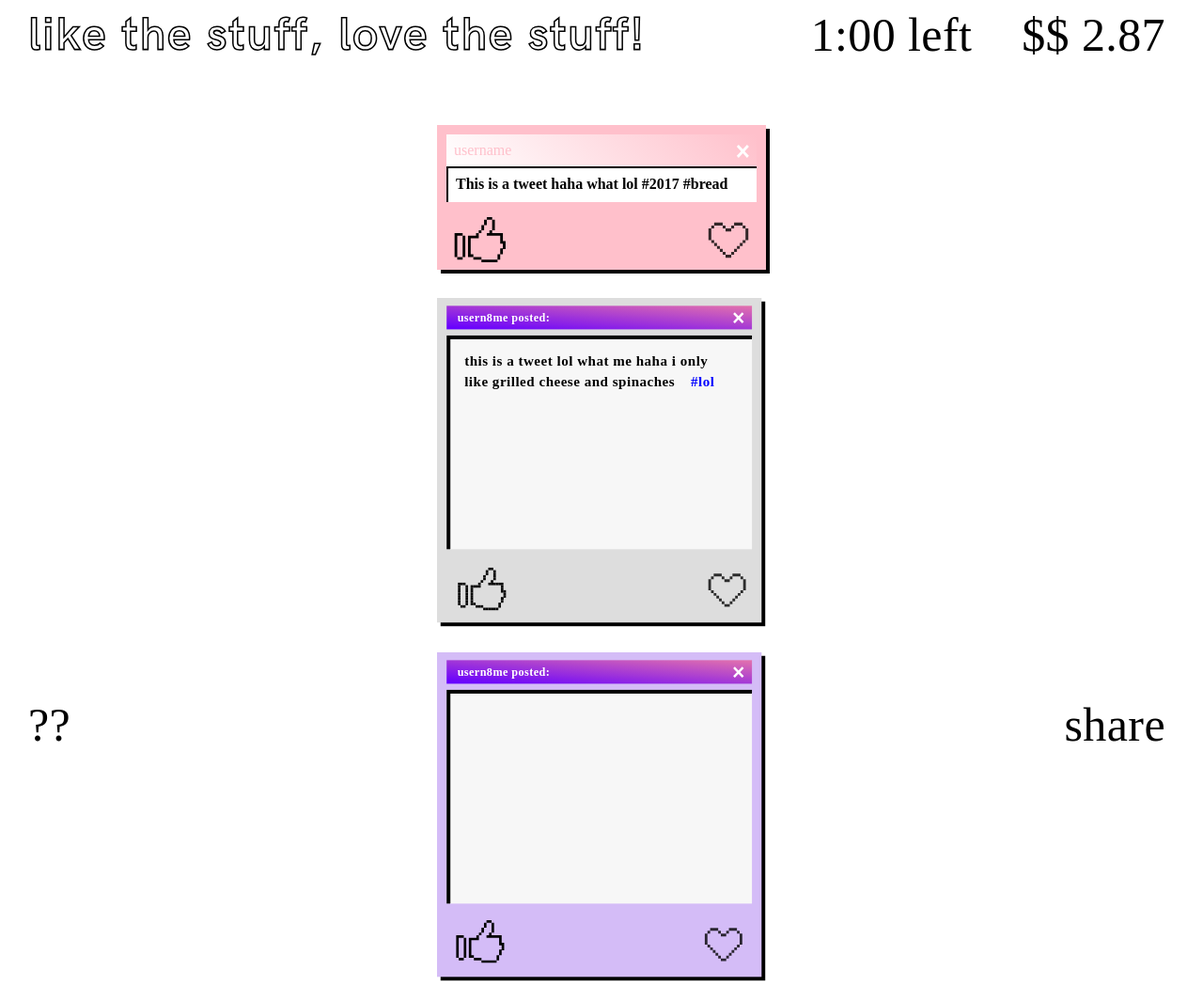
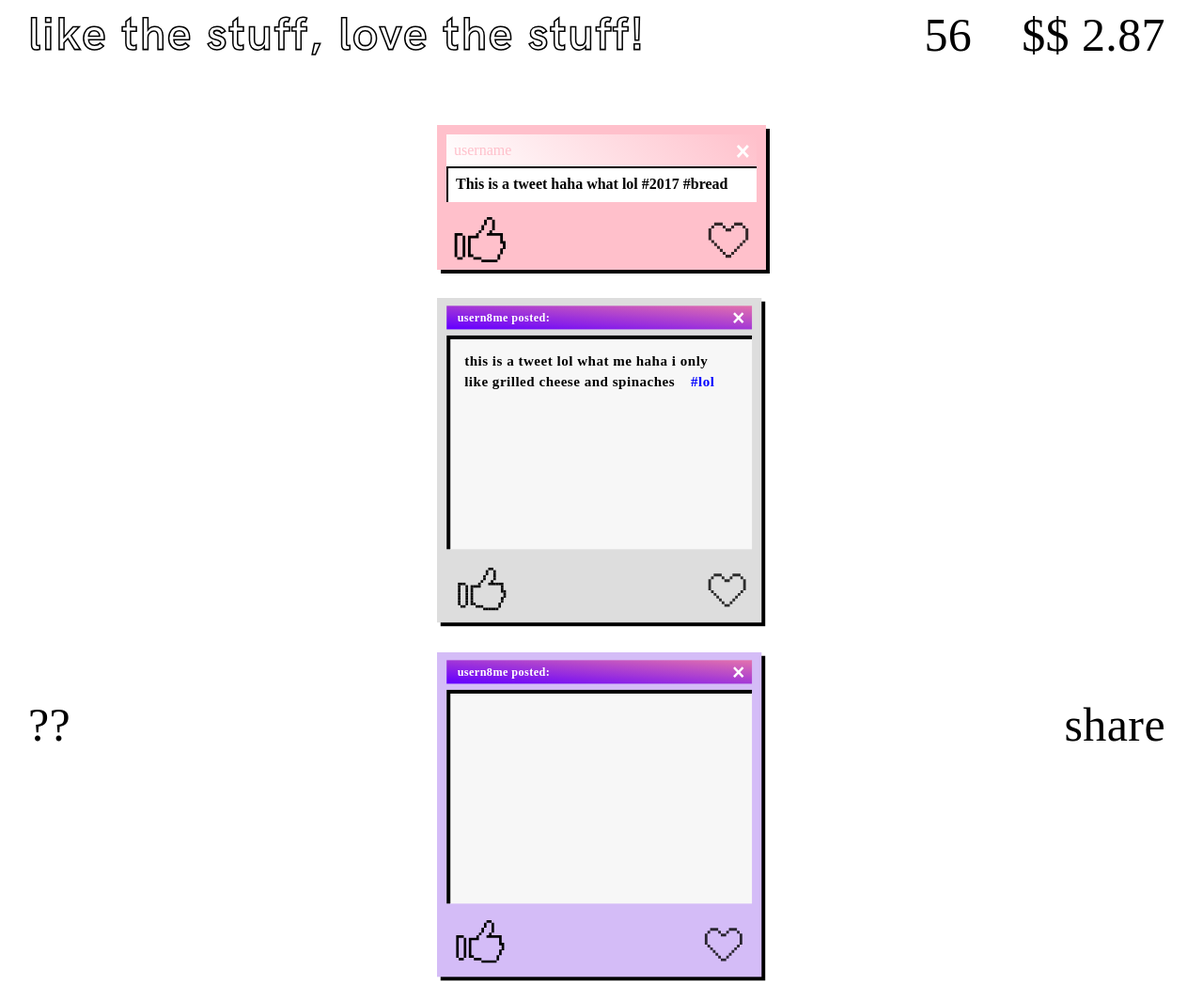
Before and after one commit to kelseyll/click, a plain HTML site: page index.html in a window 1280 px wide. Shown: the top 1049 px of the page at 94% size. Drawn offline with nearby package versions, Linux system fonts and the light colour scheme; a web font is replaced by a local one.

Commit message:
Add timer

```diff
--- a/index.html
+++ b/index.html
@@ -16,7 +16,7 @@
                 <a href="#"><img class="logo" src="images/logo-1.svg" alt=""></a>
             </div>
             <div class="items-right">
-                <span>1:00 left</span>
+                <span class="timer">60</span>
                 <span href="#">$$ 2.87</span>
             </div>
         </header>
--- a/js/main.js
+++ b/js/main.js
@@ -1,11 +1,6 @@
+// Main controller for CSC 497 Project
+// Kelsey Legault - Jan to April 2017
 $(document).ready(function () {
-
-    // Main controller for CSC 497 Project
-    // Kelsey Legault - Jan to April 2017
-
-    // Get width of content for animation.
-    // var width = $(".ad").width();
-    // $(".ad").width(width);
 
     $( ".frame-item" ).each(function( index ) {
         var height = $(this).height();
@@ -21,4 +16,15 @@ $(document).ready(function () {
         }, 500);
         console.log("click");
     });
+
+    // Timer
+    var sec = 60
+    var timer = setInterval(function() {
+        $('.timer').text(sec--);
+        // When timer runs out
+        if (sec == -1) {
+            // Stop timer
+            clearInterval(timer);
+        }
+    }, 1000);
 });
```
Also changed, not shown: images/stairs.svg (added).
